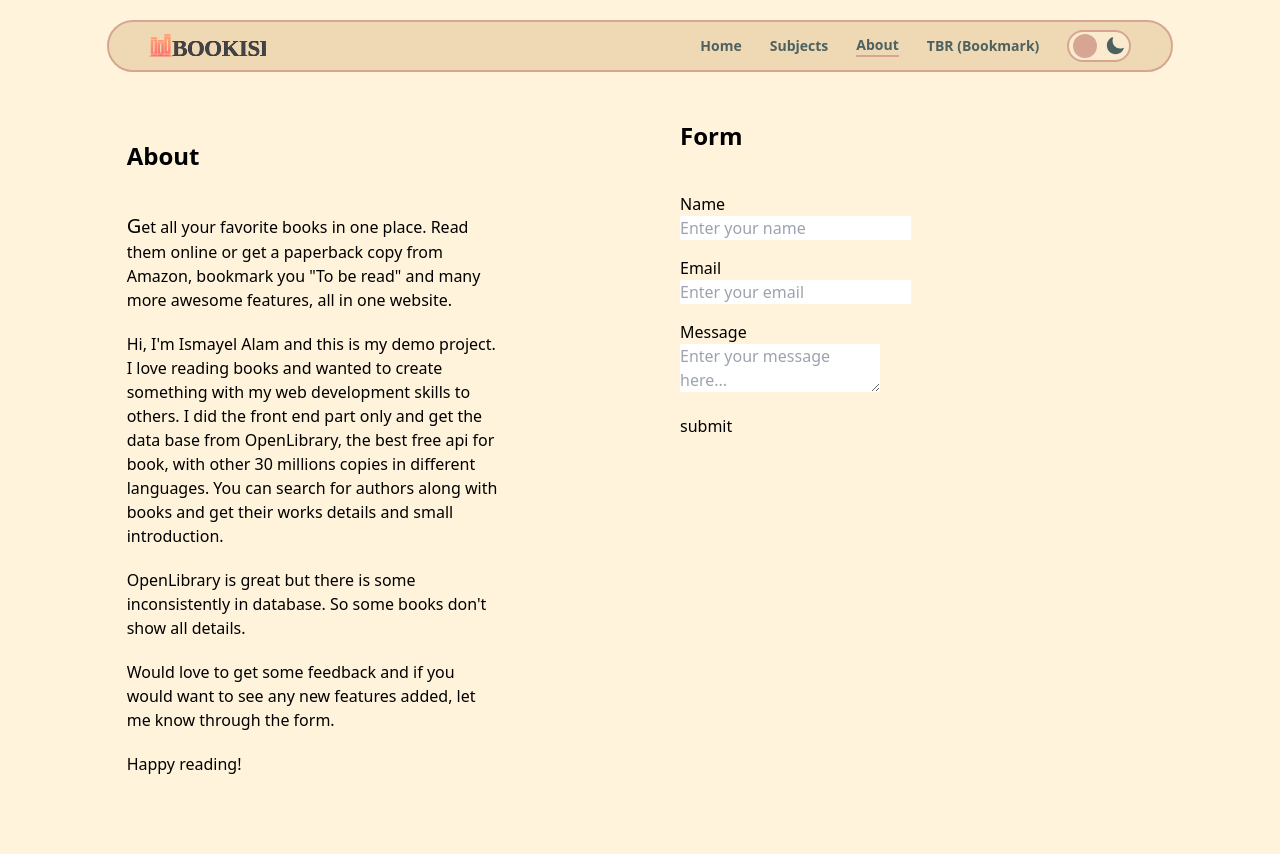
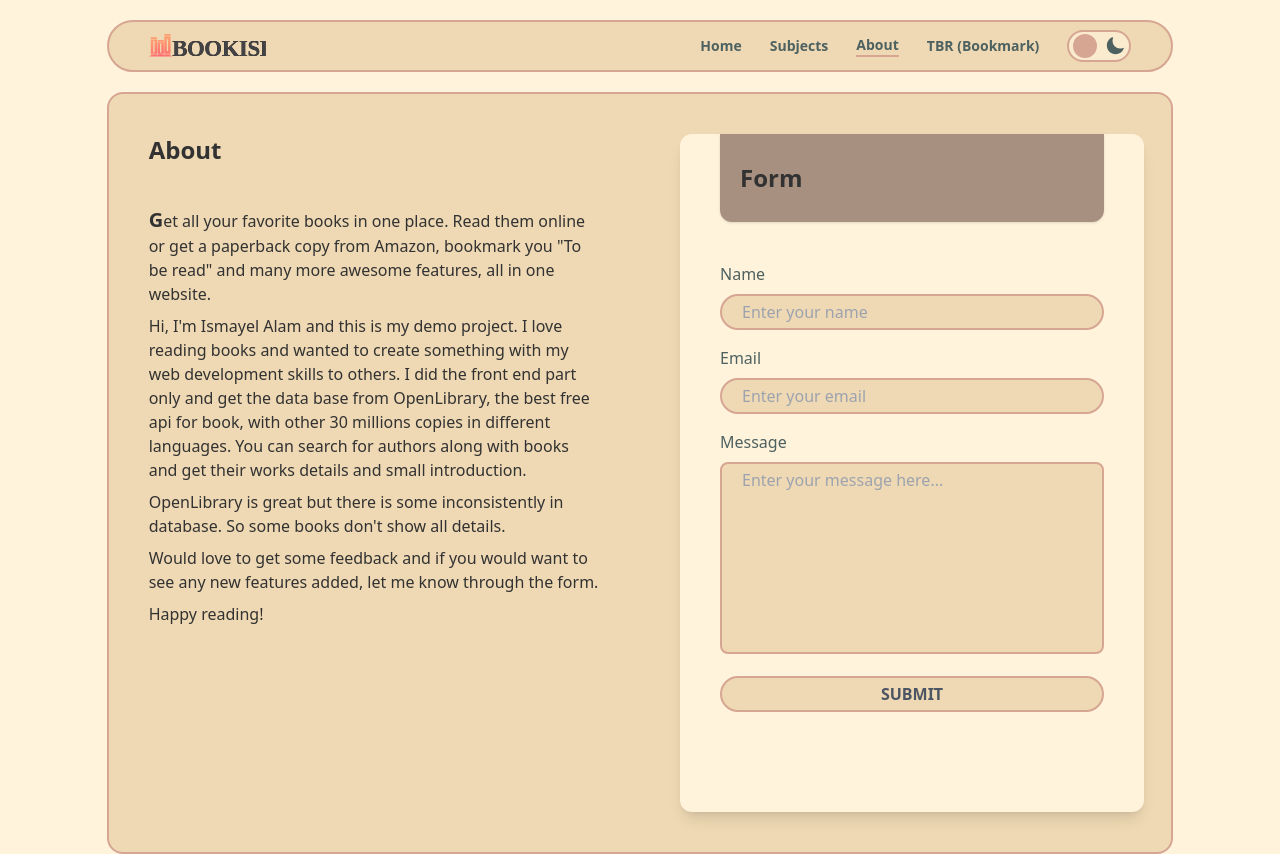
Before and after one commit to IsmayelAlam/Bookish, a React (Vite) app: page /about in a window 1280 px wide. Before the commit the page ends 820 px from the top, so only its background shows below. Built offline with nearby package versions, Linux system fonts and the light colour scheme.

Commit message:
redesign about page and create seperate form component

```diff
--- /dev/null
+++ b/src/components/Form.jsx
@@ -0,0 +1,70 @@
+export default function Form() {
+  const inputClass =
+    "bg-bg02 resize-none rounded-full w-96 px-5 py-1 mb-5 border-2 border-border01 focus:border-border02 focus:outline-none text-color01";
+
+  return (
+    <>
+      <h3 className="text-2xl mb-10 py-7 px-5 font-semibold text-grayish01 bg-accent02 rounded-b-xl shadow">
+        Form
+      </h3>
+      <form
+        action="https://api.web3forms.com/submit"
+        method="POST"
+        className="flex flex-col items-center justify-between gap-4 text-color01 w-full h-full"
+      >
+        <input
+          type="hidden"
+          name="access_key"
+          value={import.meta.env.VITE_EmailAccessKey}
+        />
+
+        <label htmlFor="name" className="space-y-2">
+          <p>Name</p>
+          <input
+            type="text"
+            id="name"
+            name="name"
+            placeholder="Enter your name"
+            required
+            className={inputClass}
+          />
+        </label>
+
+        <label htmlFor="email" className="space-y-2">
+          <p>Email</p>
+          <input
+            type="email"
+            id="email"
+            name="email"
+            placeholder="Enter your email"
+            required
+            className={inputClass}
+          />
+        </label>
+
+        <label htmlFor="message" className="space-y-2">
+          <p>Message</p>
+          <textarea
+            id="message"
+            name="message"
+            placeholder="Enter your message here..."
+            className={`${inputClass} rounded-lg h-48`}
+          ></textarea>
+        </label>
+
+        <input
+          type="hidden"
+          name="redirect"
+          value="https://web3forms.com/success"
+        />
+
+        <button
+          type="submit"
+          className={`${inputClass} uppercase text-gray-600 font-bold bg-accent01`}
+        >
+          submit
+        </button>
+      </form>
+    </>
+  );
+}
--- a/src/components/Header.jsx
+++ b/src/components/Header.jsx
@@ -11,7 +11,7 @@ import ToggleMode from "../ui/ModeToggle";
 
 export default function Header() {
   return (
-    <div className="flex sm:mx-auto sm:mt-5 sm:w-10/12 sm:rounded-full w-full sm:px-10 text-sm sm:text-md sm:border-2 px-5 py-2 justify-between items-center bg-bg02 border-border01 ">
+    <div className="flex sm:mx-auto sm:my-5 sm:w-10/12 sm:rounded-full w-full sm:px-10 text-sm sm:text-md sm:border-2 px-5 py-2 justify-between items-center bg-bg02 border-border01 ">
       <Link to="/">
         <Logo />
       </Link>
--- a/src/index.css
+++ b/src/index.css
@@ -3,6 +3,10 @@
 @tailwind utilities;
 
 @layer base {
+  :root {
+    --accent01: 248 177 149; /* #f8b195 */
+    --accent02: 168 144 129; /* #a39081 */
+  }
   :root.light-mode {
     --bg01: 255 243 219; /* #fff3db*/
     --bg02: 239 217 180; /*#efd9b4*/
@@ -11,6 +15,9 @@
     --color02: 214 166 146; /*#d6a692*/
 
     --border01: 214 166 146; /*#d6a692*/
+    --border02: 77 97 96; /*#4d6160*/
+
+    --grayish01: 50 50 50;
   }
   :root.dark-mode {
     --bg01: 53 54 52;
@@ -20,6 +27,9 @@
     --color02: 77 97 96; /*#4d6160*/
 
     --border01: 77 97 96; /*#4d6160*/
+    --border02: 214 166 146; /*#d6a692*/
+
+    --grayish01: 200 200 200;
   }
 }
 
@@ -28,17 +38,10 @@ body {
   min-width: 100vw;
   min-height: 100vh;
 }
-body::-webkit-scrollbar {
+*::-webkit-scrollbar {
   display: none;
 }
 
 a.active {
   border-bottom: 2px solid rgb(var(--border01));
 }
-
-/* @media (max-width: 640px) {
-  a.active {
-    border-radius: 50%;
-    border: 2px solid rgb(var(--border01));
-  }
-} */
--- a/src/pages/About.jsx
+++ b/src/pages/About.jsx
@@ -1,24 +1,27 @@
+import Form from "../components/Form";
+
 export default function About() {
   return (
-    <div className="w-10/12 mx-auto mt-2 grid grid-cols-2 gap-20">
-      <div className="p-5 space-y-5 w-5/6">
+    <div className="w-10/12 mx-auto mt-2 grid sm:grid-cols-2 gap-20 rounded-2xl bg-bg02 border-2 border-border01 px-10">
+      <div className="text-grayish01">
         <h2 className="text-2xl my-10 font-semibold">About</h2>
-        <p className="first-letter:text-xl">
+        <div className="space-y-2">
+          <p className="first-letter:text-xl first-letter:font-bold">
             Get all your favorite books in one place. Read them online or get a
             paperback copy from Amazon, bookmark you &quot;To be read&quot; and
             many more awesome features, all in one website.
           </p>
           <p>
-          Hi, I&apos;m Ismayel Alam and this is my demo project. I love reading
-          books and wanted to create something with my web development skills to
-          others. I did the front end part only and get the data base from
-          OpenLibrary, the best free api for book, with other 30 millions copies
-          in different languages. You can search for authors along with books
-          and get their works details and small introduction.
+            Hi, I&apos;m Ismayel Alam and this is my demo project. I love
+            reading books and wanted to create something with my web development
+            skills to others. I did the front end part only and get the data
+            base from OpenLibrary, the best free api for book, with other 30
+            millions copies in different languages. You can search for authors
+            along with books and get their works details and small introduction.
           </p>
           <p>
-          OpenLibrary is great but there is some inconsistently in database. So
-          some books don&apos;t show all details.
+            OpenLibrary is great but there is some inconsistently in database.
+            So some books don&apos;t show all details.
           </p>
           <p>
             Would love to get some feedback and if you would want to see any new
@@ -26,58 +29,9 @@ export default function About() {
           </p>
           <p>Happy reading!</p>
         </div>
-      <div>
-        <h3 className="text-2xl my-10 font-semibold">Form</h3>
-        <form
-          action="https://api.web3forms.com/submit"
-          method="POST"
-          className="flex flex-col items-start gap-4"
-        >
-          <input
-            type="hidden"
-            name="access_key"
-            value={import.meta.env.VITE_EmailAccessKey}
-          />
-
-          <label htmlFor="name">
-            <p>Name</p>
-            <input
-              type="text"
-              id="name"
-              name="name"
-              placeholder="Enter your name"
-              required
-            />
-          </label>
-
-          <label htmlFor="email">
-            <p>Email</p>
-            <input
-              type="email"
-              id="email"
-              name="email"
-              placeholder="Enter your email"
-              required
-            />
-          </label>
-
-          <label htmlFor="message">
-            <p>Message</p>
-            <textarea
-              id="message"
-              name="message"
-              placeholder="Enter your message here..."
-            ></textarea>
-          </label>
-
-          <input
-            type="hidden"
-            name="redirect"
-            value="https://web3forms.com/success"
-          />
-
-          <button type="submit">submit</button>
-        </form>
+      </div>
+      <div className="h-min w-min mx-auto px-10 pb-20 bg-bg01 rounded-xl shadow-lg my-10">
+        <Form />
       </div>
     </div>
   );
--- a/src/ui/Logo.jsx
+++ b/src/ui/Logo.jsx
@@ -3,8 +3,6 @@ import { useDarkMode } from "../context/DarkModeContext";
 import logo_light from "../assets/logo_light.svg";
 import logo_dark from "../assets/logo_dark.svg";
 import logo from "../assets/logo.svg";
-
-console.log(window.innerWidth);
 
 export default function Logo({ ...rest }) {
   const { darkMode } = useDarkMode();
--- a/tailwind.config.js
+++ b/tailwind.config.js
@@ -11,6 +11,12 @@ export default {
         color02: `rgb(var(--color02) / <alpha-value>)`,
 
         border01: `rgb(var(--border01) / <alpha-value>)`,
+        border02: `rgb(var(--border02) / <alpha-value>)`,
+
+        grayish01: `rgb(var(--grayish01) / <alpha-value>)`,
+
+        accent01: `rgb(var(--accent01) / <alpha-value>)`,
+        accent02: `rgb(var(--accent02) / <alpha-value>)`,
       },
     },
   },
```
Lines whose indentation alone changed are shown as unchanged.
